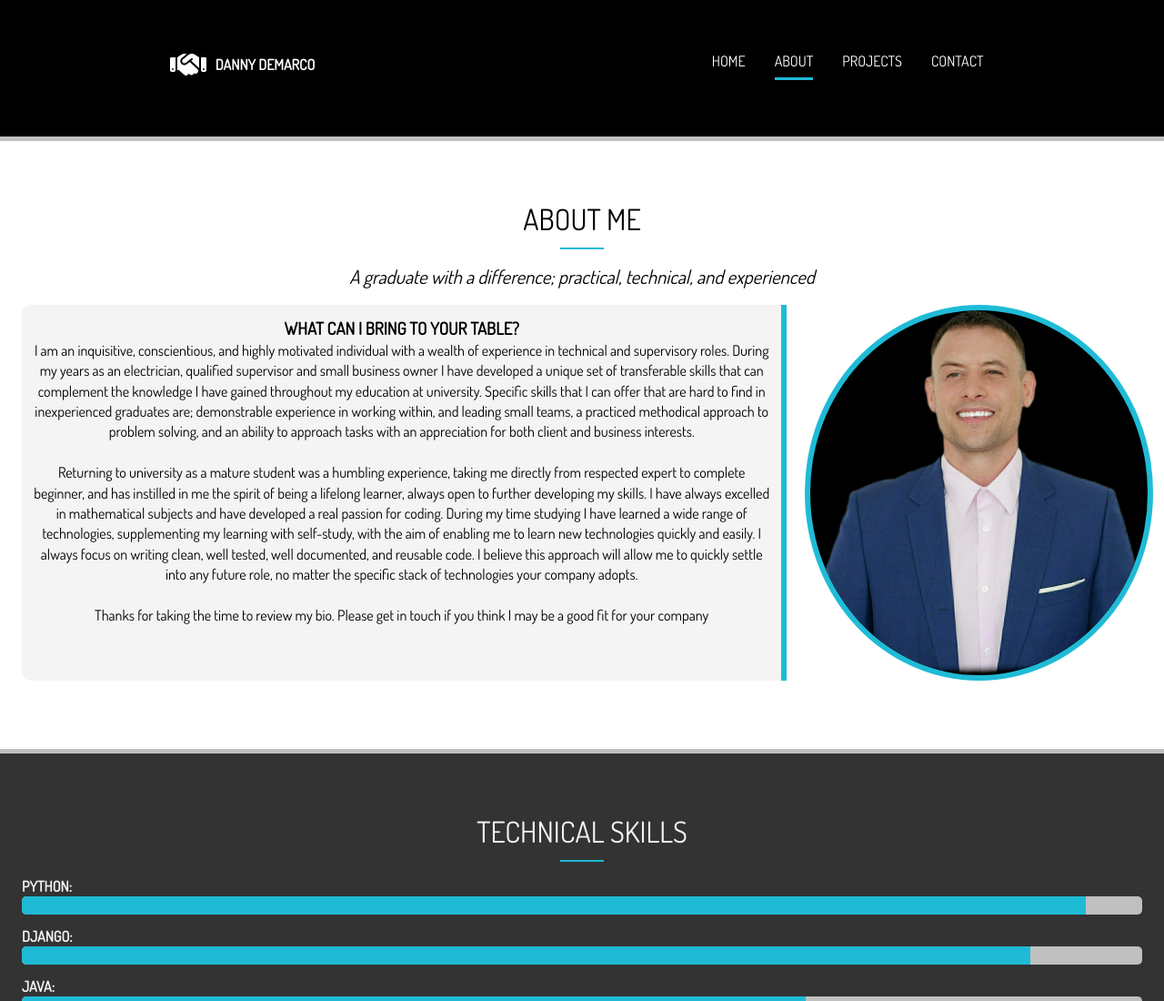
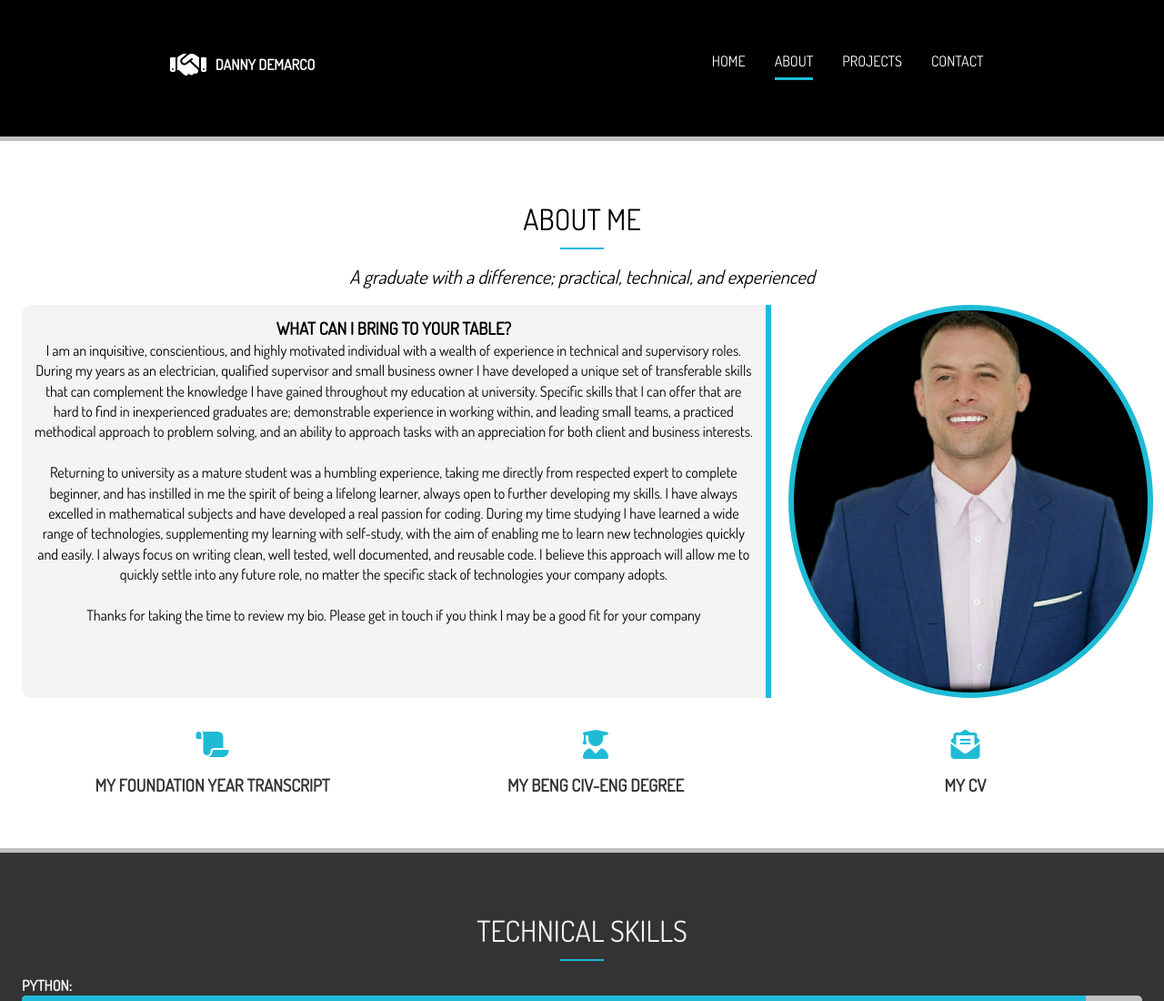
Before and after one commit to danny-demarco/dannydemarco.com, a website: page dist/about.html in a window 1280 px wide. Shown: the top 1100 px of the page at 91% size. Drawn offline with Linux system fonts and the light colour scheme.

Commit message:
Update links to certs

```diff
--- a/dist/about.html
+++ b/dist/about.html
@@ -72,13 +72,14 @@
             <p>Thanks for taking the time to review my bio. Please get in touch if you think I may be a good fit for
               your company</p>
           </div>
-          <!-- <a href="../dist/img/fy.PNG#toolbar=0" target="_blank">
+          <a href="https://github.com/danny-demarco/portfolio_site/blob/main/dist/uploads/foundation.pdf"
+            target="_blank">
             <div class="award-1">
               <i class="fas fa-scroll fa-2x"></i>
               <h3>My Foundation Year Transcript</h3>
             </div>
           </a>
-          <a href="../dist/img/deg.PNG" target="_blank">
+          <a href="https://github.com/danny-demarco/portfolio_site/blob/main/dist/uploads/degree.pdf" target="_blank">
             <div class="award-2">
               <i class="fas fa-user-graduate fa-2x"></i>
               <h3>My BEng Civ-Eng Degree</h3>
@@ -89,7 +90,7 @@
               <i class="fas fa-envelope-open-text fa-2x"></i>
               <h3>My CV</h3>
             </a>
-          </div> -->
+          </div>
         </div>
       </div>
     </section>
```
